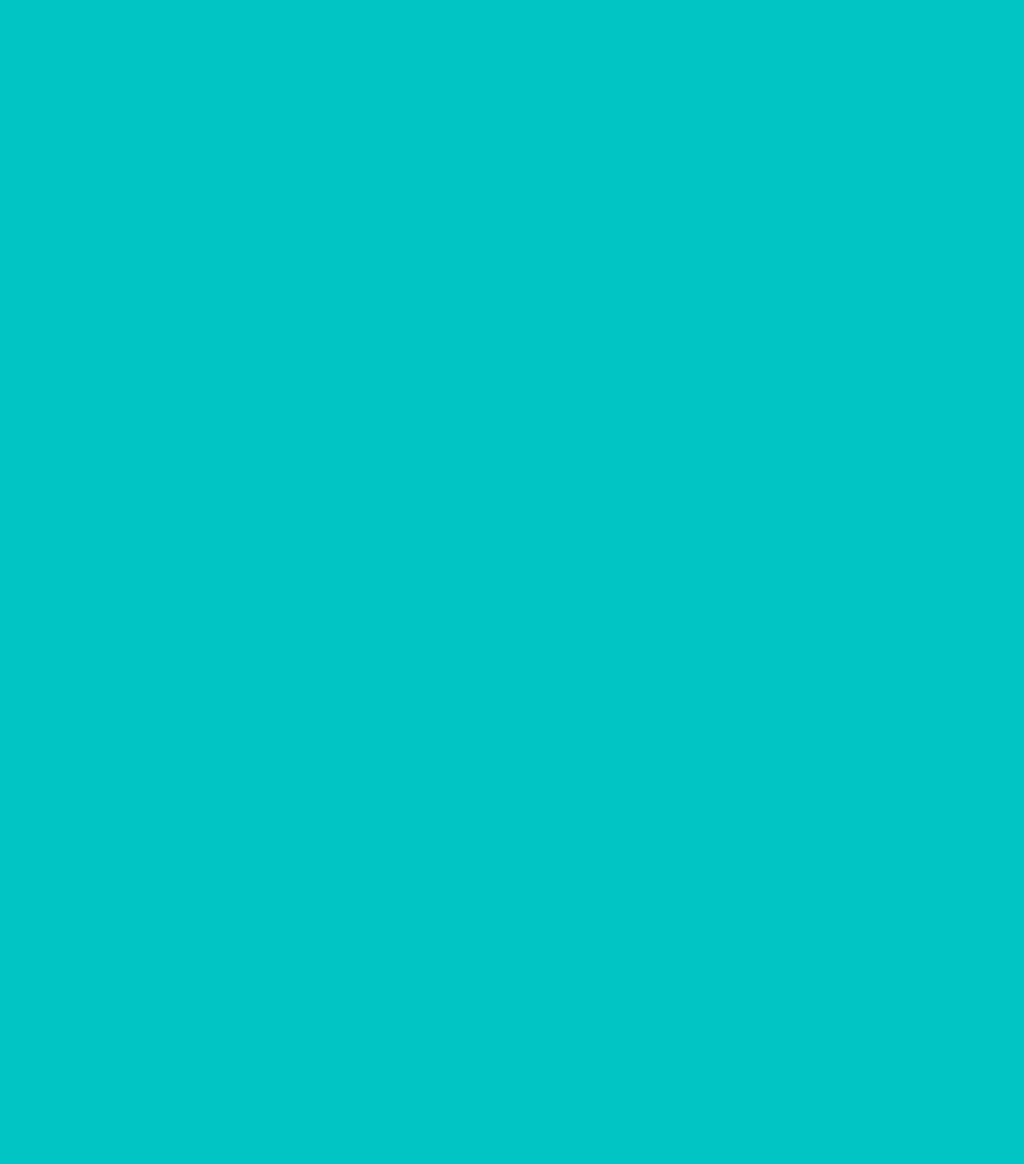
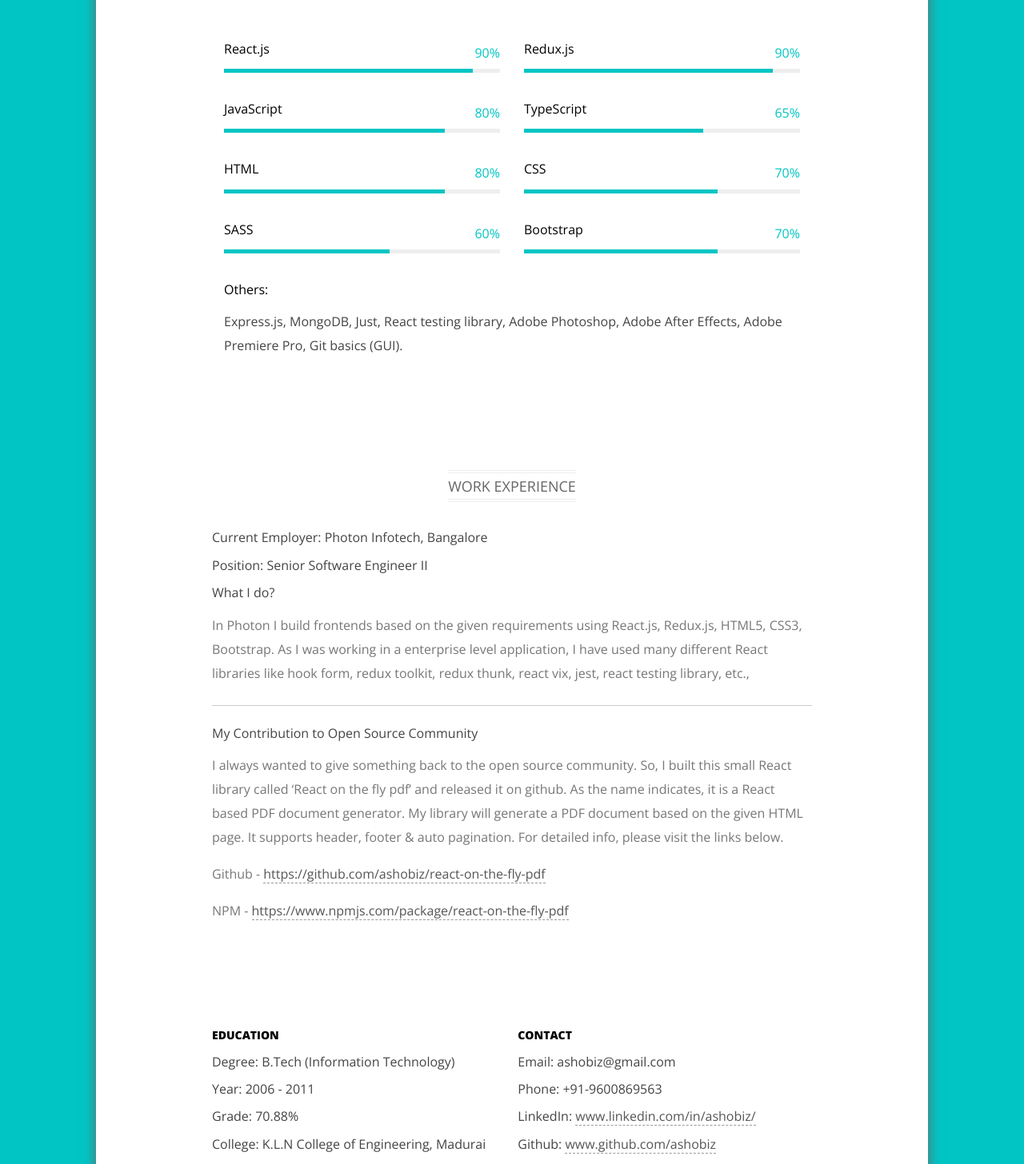
Before and after one commit to ashobiz/portfolio, a React (Create React App) app: page / in a window 1280 px wide. Shown: the part 614-2070 px from the top of the page at 80% size. Before the commit the page ends 800 px from the top, so only its background shows below. Built offline with nearby package versions, Linux system fonts and the light colour scheme.

Commit message:
Updated my site

```diff
--- a/src/App.js
+++ b/src/App.js
@@ -15,14 +15,14 @@ function App() {
           {/* Colored dots */}
           <div className="dots"><i></i><i></i><i></i></div>
           {/* Navigation */}
-          <nav>
+          {/* <nav>
             <ul>
               <li><NavLink to="/" exact>Home</NavLink></li>
               <li><NavLink activeClassStyle="active" to="/skills">Skills</NavLink></li>
               <li><NavLink to="/works">Works</NavLink></li>
               <li><NavLink to="/contact">Contact</NavLink></li>
             </ul>
-          </nav>
+          </nav> */}
 
             <Route path="/" exact={true}>
               <Home />
--- a/src/pages/Home.js
+++ b/src/pages/Home.js
@@ -11,11 +11,13 @@ export default function Home() {
                 appear
             >
                 <div className="home fade">
+                    <div className="hero">
                         {/* Name section */}
                         <div className="hleft">
-                        <h1>Ashok<i>.</i></h1>
+                            <h3>Howdy!</h3>
+                            <h1>I'm Ashok<i>.</i></h1>
                             <h2>FrontEnd Web Developer</h2>
-                        <p>Hello, I'm a FrontEnd Developer focused on producing exceptional digial experience. I wrote my first line of Code in 2010. Right now I am concentrating fully on React.js.</p>
+                            <p>I'm a FrontEnd Developer focused on building exceptional Web Apps. I wrote my first line of Code in 2010 and over the last 10 years I build many websites for clients around the world. </p>
                         </div>
                         <div className="hright">
                             <img src="/images/profile.jpg" alt="Ashok" />
@@ -23,6 +25,99 @@ export default function Home() {
                         </div>
                         <div className="clear"></div>
                     </div>
+
+                    <div className="skills">
+                        <div className="sub_heading">
+                            <h2>Skills</h2>
+                        </div>
+                        <div className="skill_outer">
+                            <div className="skill_item">
+                                <h3>React.js  <span>90%</span></h3>
+                                <div className="progress"><span style={{width: '90%'}}></span></div>
+                            </div>
+                            <div className="skill_item">
+                                <h3>Redux.js  <span>90%</span></h3>
+                                <div className="progress"><span style={{width: '90%'}}></span></div>
+                            </div>
+                            <div className="skill_item">
+                                <h3>JavaScript  <span>80%</span></h3>
+                                <div className="progress"><span style={{width: '80%'}}></span></div>
+                            </div>
+                            <div className="skill_item">
+                                <h3>TypeScript  <span>65%</span></h3>
+                                <div className="progress"><span style={{width: '65%'}}></span></div>
+                            </div>
+                            <div className="skill_item">
+                                <h3>HTML  <span>80%</span></h3>
+                                <div className="progress"><span style={{width: '80%'}}></span></div>
+                            </div>
+                            <div className="skill_item">
+                                <h3>CSS  <span>70%</span></h3>
+                                <div className="progress"><span style={{width: '70%'}}></span></div>
+                            </div>
+                            <div className="skill_item">
+                                <h3>SASS  <span>60%</span></h3>
+                                <div className="progress"><span style={{width: '60%'}}></span></div>
+                            </div>
+                            <div className="skill_item">
+                                <h3>Bootstrap  <span>70%</span></h3>
+                                <div className="progress"><span style={{width: '70%'}}></span></div>
+                            </div>
+                            <div className="skill_item">
+                                <h3>Others:</h3>
+                                <p>Express.js, MongoDB, Just, React testing library, Adobe Photoshop, Adobe After Effects, Adobe Premiere Pro, Git basics (GUI). </p>
+                            </div>
+                        </div>
+                    </div>
+
+                    <div className="works">
+                        <div className="sub_heading">
+                            <h2>Work Experience</h2>
+                        </div>
+                        <h3>Current Employer: Photon Infotech, Bangalore</h3>
+                        <h3>Position: Senior Software Engineer II</h3>
+                        <h3>What I do?</h3>
+                        <p>In Photon I build frontends based on the given requirements using React.js, Redux.js, HTML5, CSS3, Bootstrap. As I was working in a enterprise level application, I have used many different React libraries like hook form, redux toolkit, redux thunk, react vix, jest, react testing library, etc.,</p>
+
+
+<hr />
+                        <h3>My Contribution to Open Source Community</h3>
+                        <p>I always wanted to give something back to the open source community. So, I built
+this small React library called ‘React on the fly pdf’ and released it on github. As the
+name indicates, it is a React based PDF document generator. My library will
+generate a PDF document based on the given HTML page. It supports header,
+footer & auto pagination. For detailed info, please visit the links below.</p>
+
+<p>Github - <a href="https://github.com/ashobiz/react-on-the-fly-pdf">https://github.com/ashobiz/react-on-the-fly-pdf</a></p>
+<p>NPM - <a href="https://github.com/ashobiz/react-on-the-fly-pdf">https://www.npmjs.com/package/react-on-the-fly-pdf</a></p>
+
+                </div>
+
+                <div className="works edu">
+                    <div className="two_col">
+                        <div className="two_col_inner">
+
+                                <h6>Education</h6>
+                            <h3>Degree: B.Tech (Information Technology)</h3>
+                            <h3>Year: 2006 - 2011</h3>
+                            <h3>Grade: 70.88%</h3>
+                            <h3>College: K.L.N College of Engineering, Madurai</h3>
+                        </div>
+
+                        <div className="two_col_inner">
+
+                                <h6>Contact</h6>
+                            <h3>Email: ashobiz@gmail.com</h3>
+                            <h3>Phone: +91-9600869563</h3>
+                            <h3>LinkedIn: <a href="https://www.linkedin.com/in/ashobiz/">www.linkedin.com/in/ashobiz/</a></h3>
+                            <h3>Github: <a href="https://github.com/ashobiz">www.github.com/ashobiz</a></h3>
+                        </div>
+                    </div>
+
+                </div>
+            </div>
+
+
             </CSSTransition>
         </div>
     )
--- a/src/style.scss
+++ b/src/style.scss
@@ -40,7 +40,7 @@ strong{
 /* Main */
 .main{
   background: #fff;
-  max-width: 900px;
+  max-width: 1000px;
   padding: 20px;
   margin: 60px auto 30px auto;
   @include bShadow(15px);
@@ -92,8 +92,22 @@ nav{
     }
   }
 }
+.sub_heading{
+  margin: 0px 0 20px 0;
+  text-align: center;
+  h2{
+    text-transform: uppercase;
+    font-size: 18px;
+    line-height: 32px;
+    font-weight: normal;
+    color: #666;
+    display: inline-block;
+    border-top: 4px double #eee;
+    border-bottom: 4px double #eee;
+  }
+}
 .home{
-  max-width: 700px;
+  max-width: 750px;
   margin: 100px auto;
   position: relative;
   .hleft{
@@ -103,7 +117,6 @@ nav{
       font-size: 40px;
       color: #444;
       margin: 5px 0px 10px 0;
-      text-transform: uppercase;
       i{
         font-style: normal;
         color: $base;
@@ -118,6 +131,11 @@ nav{
       i{
         color: $base;
       }
+    }
+    h3{
+      font-weight: normal;
+      margin-bottom: 5px;
+      color: #999;
     }
     @media (max-width: 600px){
       h2{
@@ -165,12 +183,39 @@ nav{
   }
 }
 .skills{
-  max-width: 700px;
+  max-width: 750px;
   margin: 100px auto;
-  h2{
-    font-size: 20px;
-    font-weight: 600;
-    color: #444;
+  .skill_outer{
+    display: flex;
+    flex-wrap: wrap;
+    .skill_item{
+      margin: 10px 2%;
+      flex: 46%;
+      h3{
+        font-size: 16px;
+        font-weight: normal;
+        position: relative;
+        span{
+          color: #01c5c4;
+          margin-left: 5px;
+          position: absolute;
+          right: 0;
+          top: 5px
+        }
+      }
+      .progress{
+        width: 100%;
+        height: 5px;
+        background-color: #eee;
+        span{
+          background-color: #01c5c4;
+          display: block;
+          color: #fff;
+          height: 5px;
+          margin: 0;
+        }
+      }
+    }
   }
   p{
     line-height: 30px;
@@ -179,7 +224,7 @@ nav{
 }
 .contact{
   margin: 100px auto;
-  max-width: 700px;
+  max-width: 750px;
   h2{
     color: #444;
     font-weight: 600;
@@ -213,44 +258,23 @@ nav{
   }
 }
 .works{
-  max-width: 700px;
+  max-width: 750px;
   margin: 100px auto;
-  h2{
-    font-size: 20px;
-    font-weight: 600;
-  }
   p{
-    color: #444;
+    color: #777;
     line-height: 30px;
   }
-  .works-inner{
-    display: flex;
-    flex-wrap: wrap;
-    .work{
-      max-width: 300px;
-      width: 100%;
-      margin: 10px auto;
-      padding: 10px;
-      text-align: center;
-      a{
-        border-bottom: 0;
-      }
-      img{
-        width: 100%;
-        border: 7px solid #fff;
-        box-shadow: 0px 0px 1px #888, 0px 0px 15px #ddd;
-        position: relative;
-        top: 0;
-        transition: top 0.5s;
-        &:hover{
-          top: -5px;
-        }
-      }
-      h3{
-        font-size: 14px;
-        color: #444;
-      }
-    }
+  h3{
+    font-weight: normal;
+    margin-bottom: 5px;
+    color: #444;
+    font-size: 16px;
+  }
+  ul li{
+    margin: 5px 0;
+    color: #777;
+    font-size: 14px;
+    line-height: 30px;
   }
 }
 footer{
@@ -266,3 +290,19 @@ footer{
     }
   }
 }
+.two_col{
+  display: flex;
+  .two_col_inner{
+    margin-right: 40px;
+  }
+  h2{
+    border: 0;
+    text-align: left;
+  }
+  h6{
+    font-weight: bold;
+    font-size: 14px;
+    text-transform: uppercase;
+    margin-bottom: 0;
+  }
+}
```
Also changed, not shown: 1 other file (tests, documents, lock files or other folders). Lines whose indentation alone changed are shown as unchanged.
